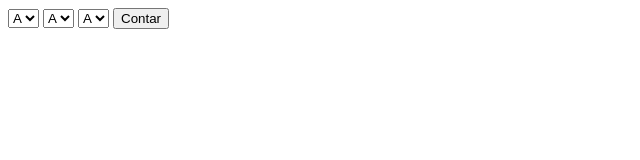
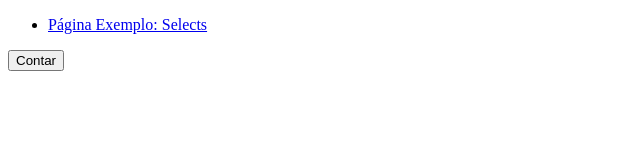
Before and after one commit to arturmonteirodacosta/Web2_2025, a plain HTML site: page index.html in a window 1280 px wide. Shown: the whole page, without its empty margins (0-640 px from the left). Drawn offline with Linux system fonts and the light colour scheme.

Commit message:
Update index.html

```diff
--- a/index.html
+++ b/index.html
@@ -3,21 +3,11 @@
 <head>
     <meta charset="UTF-8" />
     <title>title</title>
-    <script src="script.js"></script>
 </head>
 <body>
-    <select>
-        <option value="a">A</option>
-        <option value="b">B</option>
-    </select>
-    <select>
-        <option value="a">A</option>
-        <option value="b">B</option>
-    </select>
-    <select>
-        <option value="a">A</option>
-        <option value="b">B</option>
-    </select>
+    <ul>
+        <li><a href="selects/index.html">Página Exemplo: Selects</a></li>
+    </ul>
 <button onclick="lerSelects()">Contar</button>
 <div id="resultado"></div>
 </body>
```
